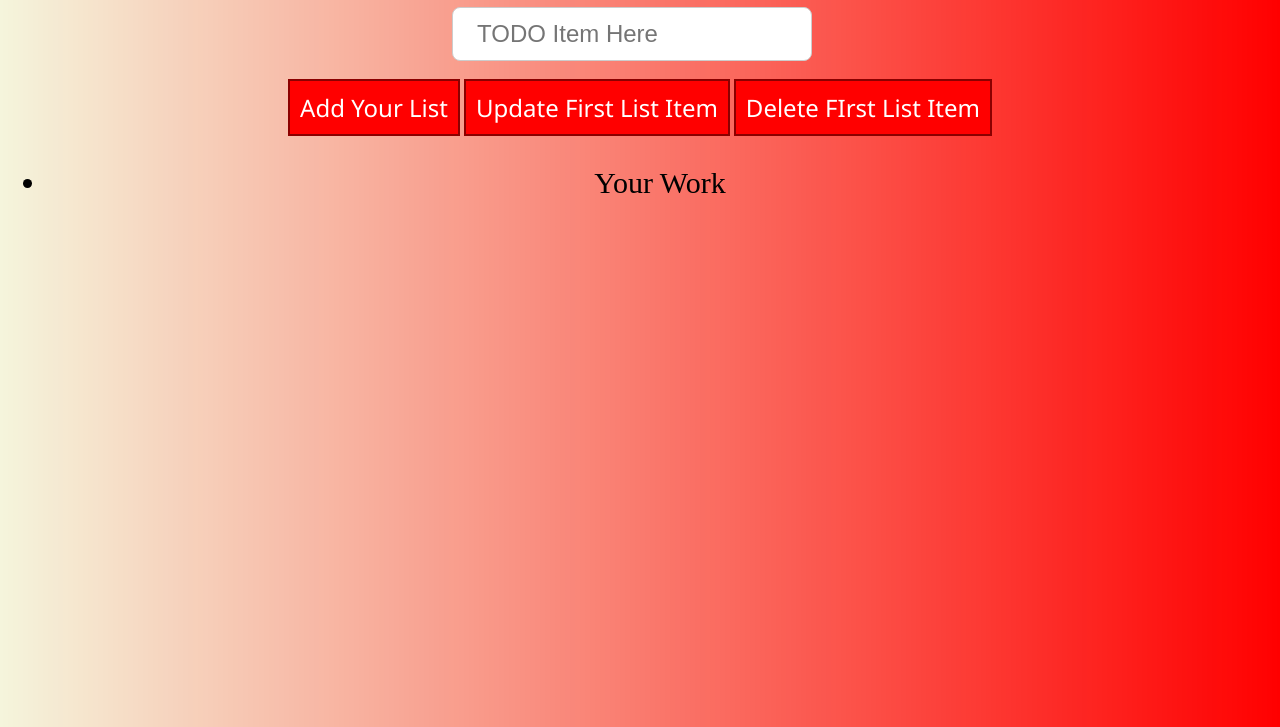
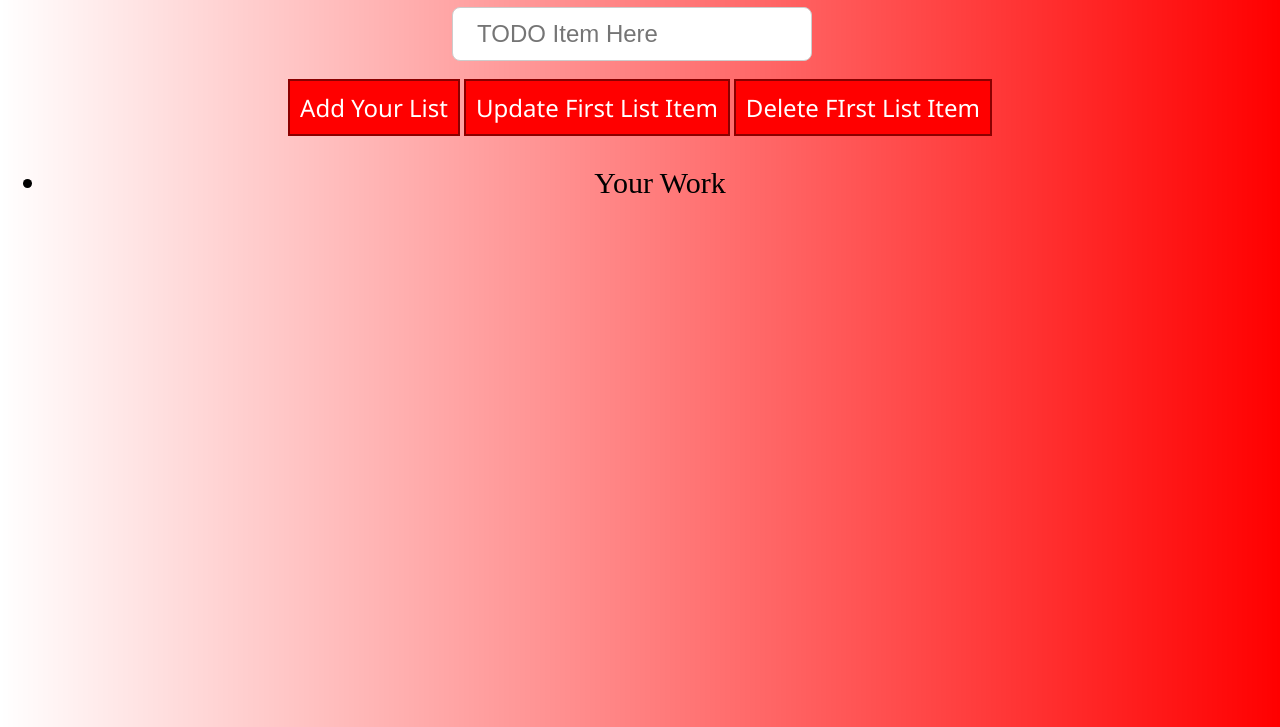
Before and after one commit to Arafat-alim/Arafat-jsMiniProject, a plain HTML site: page TodoList/index.html in a window 1280 px wide. Shown: the part 73-800 px from the top of the page. Drawn offline with Linux system fonts and the light colour scheme.

Commit message:
Code Rearrangement

```diff
--- a/TodoList/style.css
+++ b/TodoList/style.css
@@ -1,6 +1,6 @@
 body{
     /* background-color: blueviolet; */
-    background-color: beige;
+    /* background-color: beige; */
     background-image: linear-gradient(to right, rgba(255,0,0,0), rgba(255,0,0,1));
     /* isko priority milega */
 
```
Also changed, not shown: TodoList/script.js (line endings or trailing spaces).
